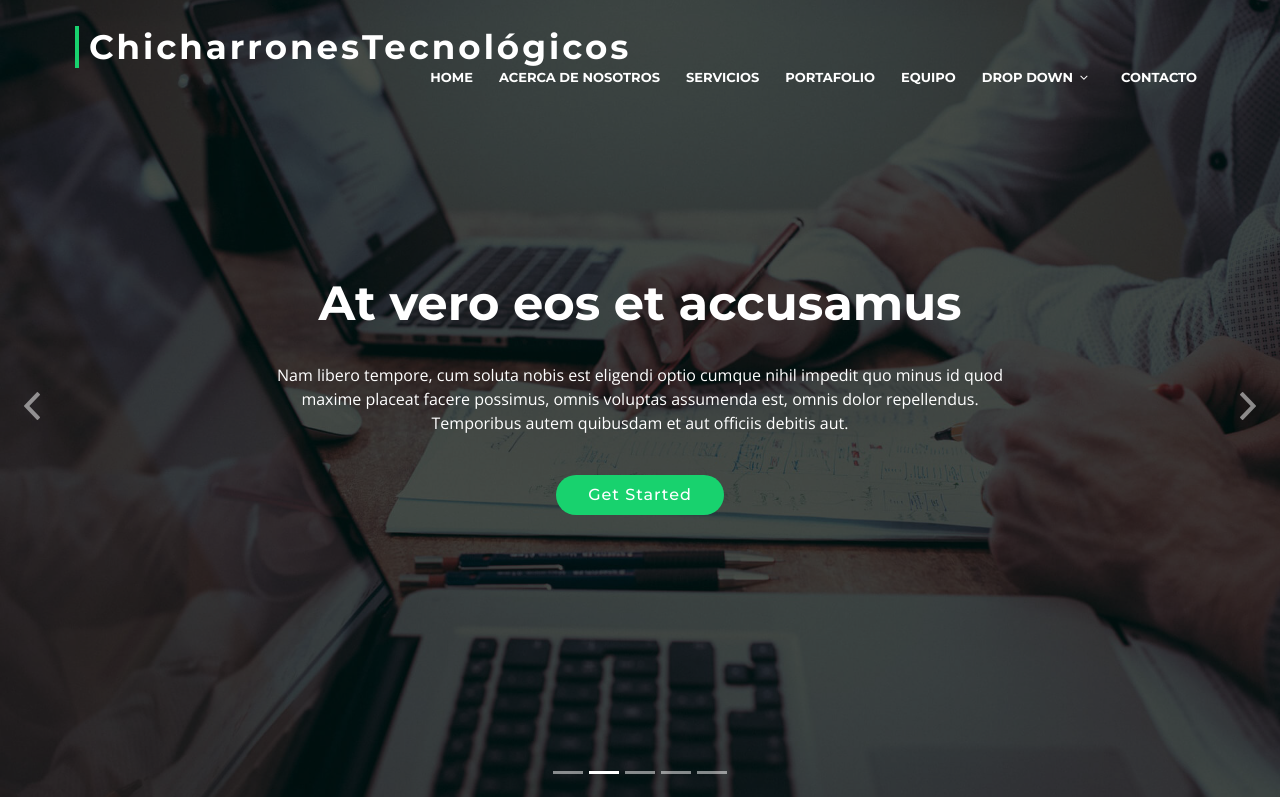
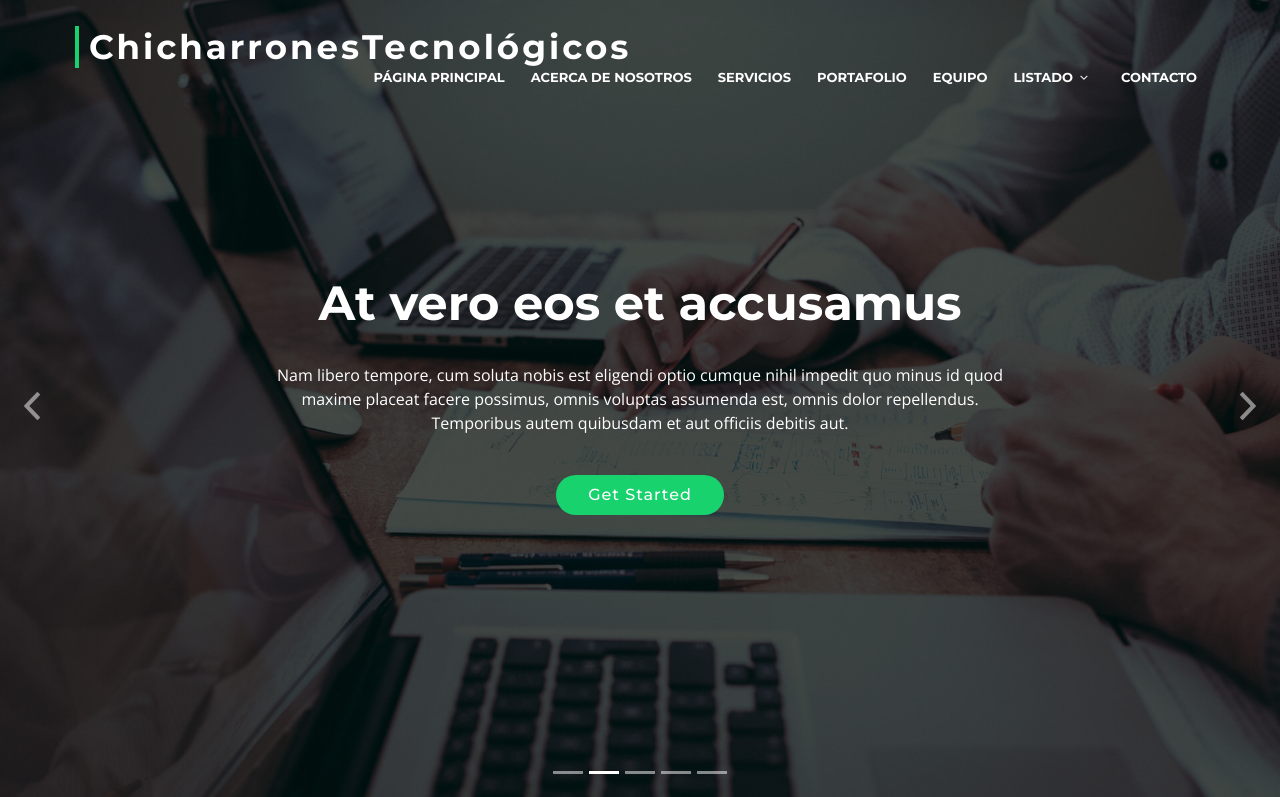
Before and after one commit to MarianaET/PaginaIntro, a plain HTML site: page Catalogo.html in a window 1280 px wide. Shown: the top 797 px of the page. Drawn offline with nearby package versions, Linux system fonts and the light colour scheme; files whose address does not match are found by name.

Commit message:
Update Catalogo.html

```diff
--- a/Catalogo.html
+++ b/Catalogo.html
@@ -53,12 +53,12 @@
 
       <nav id="nav-menu-container">
         <ul class="nav-menu">
-          <li class="menu-active"><a href="index.html">Home</a></li>
+          <li class="menu-active"><a href="index.html">Página principal</a></li>
           <li><a href="#about">Acerca de Nosotros</a></li>
           <li><a href="#services">Servicios</a></li>
           <li><a href="#portfolio">Portafolio</a></li>
           <li><a href="#team">Equipo</a></li>
-          <li class="menu-has-children"><a href="">Drop Down</a>
+          <li class="menu-has-children"><a href="">Listado</a>
             <ul>
               <li><a href="blog.html">Blog</a></li>
               <li><a href="catalogo.html">Catálogo</a></li>
```
